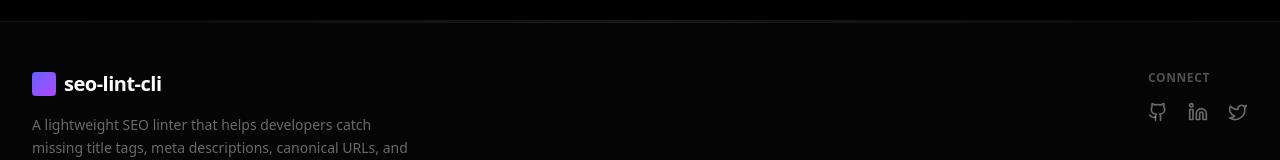
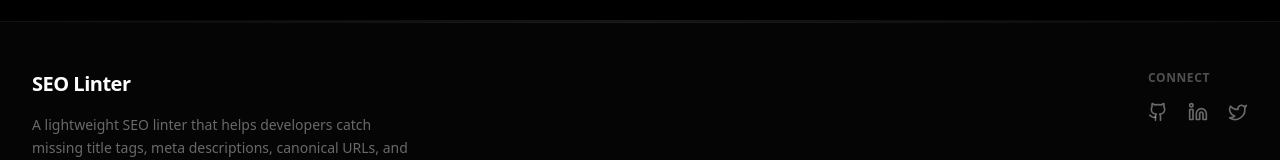
Before and after one commit to Rohan-2601/seo-linter-landing, a Next.js app: page / in a window 1280 px wide. Shown: the part 2709-2869 px from the top of the page. Built offline with nearby package versions, Linux system fonts and the light colour scheme; no server answers.

Commit message:
change name in footer

```diff
--- a/components/Footer.tsx
+++ b/components/Footer.tsx
@@ -21,8 +21,7 @@ export function LandingFooter() {
           {/* Branding */}
           <div className="max-w-sm">
             <h2 className="text-xl font-bold tracking-tight text-white flex items-center gap-2">
-              <span className="h-6 w-6 rounded bg-gradient-to-br from-indigo-500 to-purple-500 flex items-center justify-center text-[10px] text-white"></span>
-              seo-lint-cli
+              SEO Linter
             </h2>
             <p className="mt-4 text-sm text-white/40 leading-relaxed transition-colors hover:text-white/60">
               A lightweight SEO linter that helps developers catch missing title tags,
```
